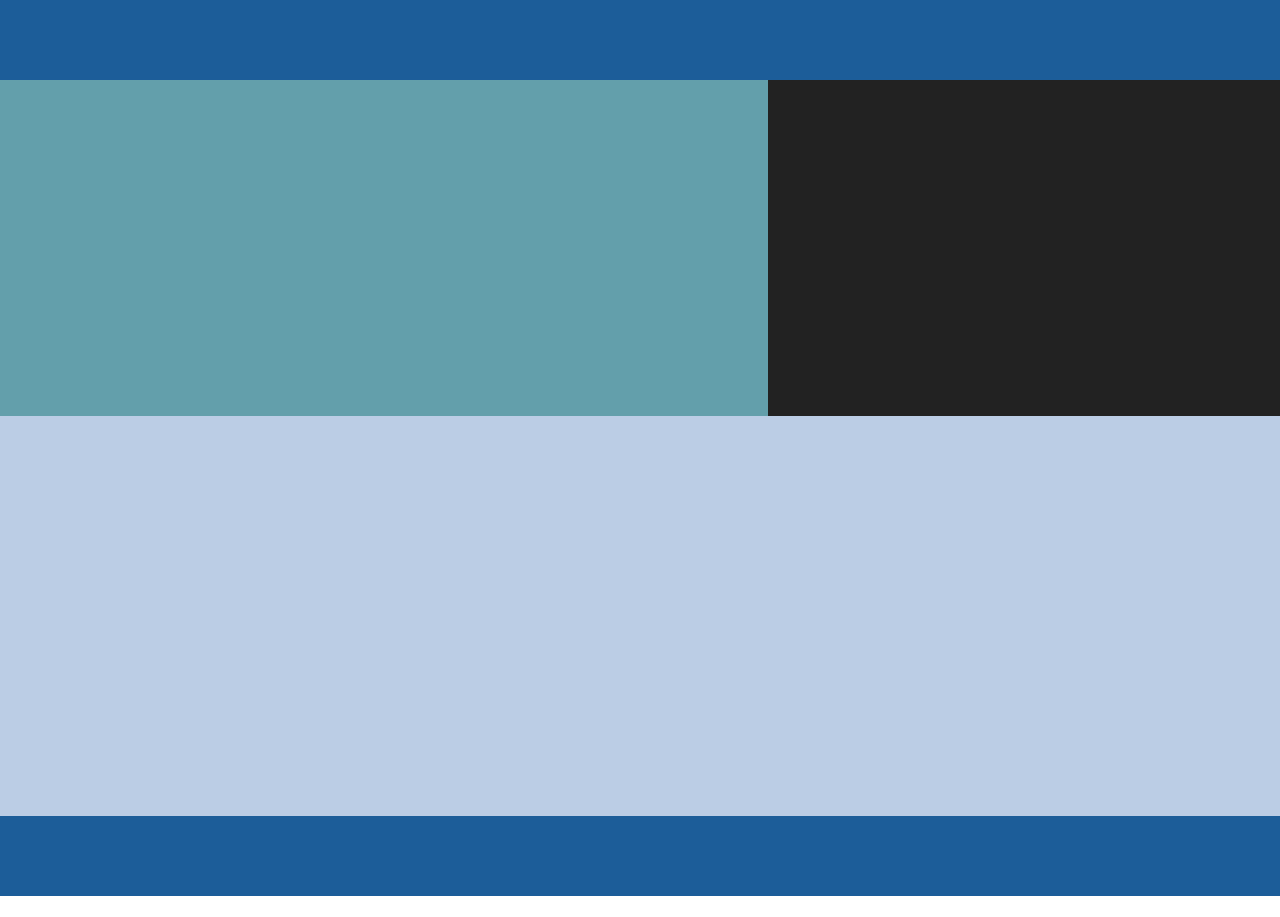
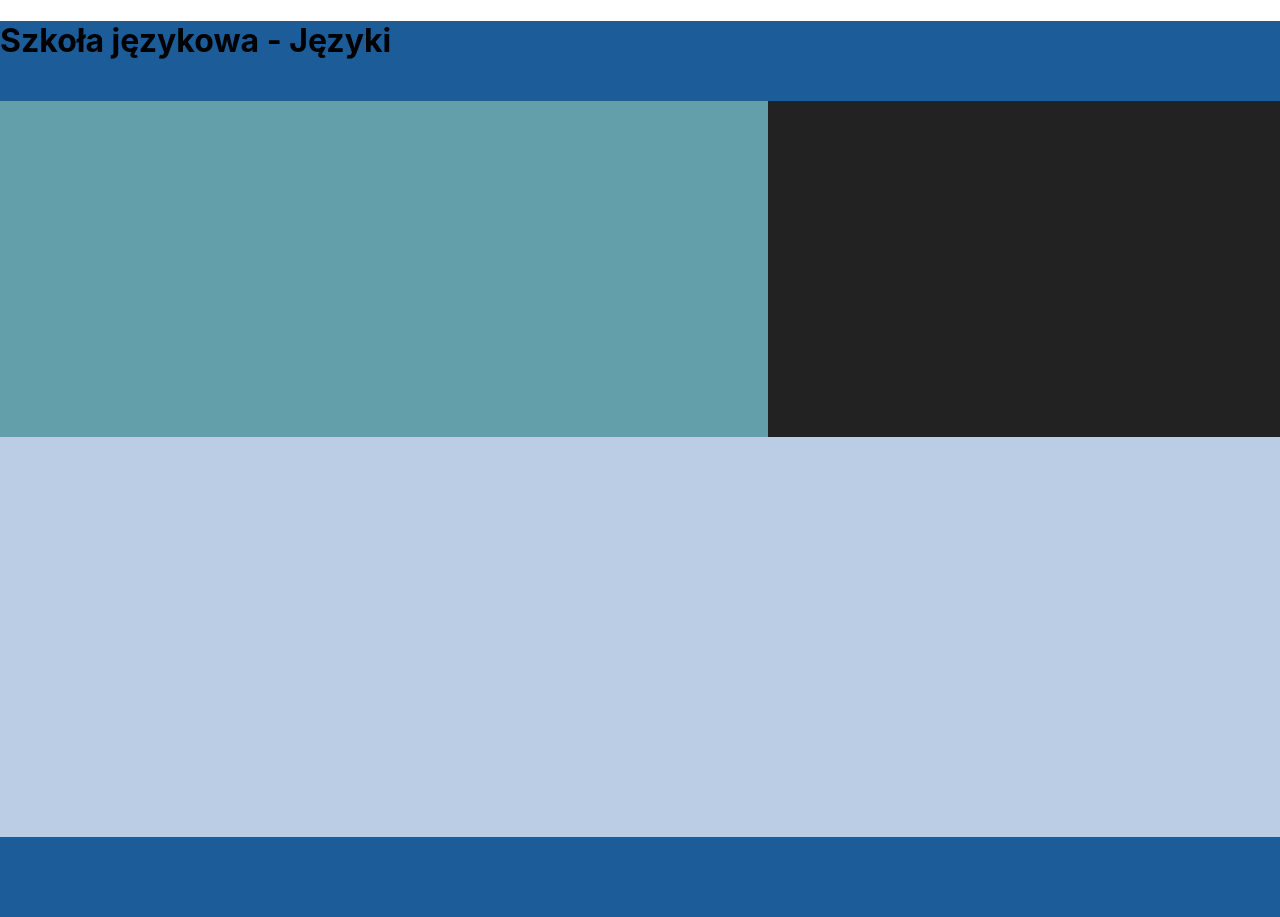
Before and after one commit to mtroxeq/languageschool, a React (Create React App) app: page / in a window 1280 px wide. Before the commit the page ends 896 px from the top, so only its background shows below. Built offline with nearby package versions, Linux system fonts and the light colour scheme.

Commit message:
dodano headerowi h1

```diff
--- a/package.json
+++ b/package.json
@@ -8,7 +8,7 @@
     "@testing-library/user-event": "^13.5.0",
     "react": "^18.2.0",
     "react-dom": "^18.2.0",
-    "react-scripts": "5.0.1",
+    "react-scripts": "^5.0.1",
     "web-vitals": "^2.1.4"
   },
   "scripts": {
--- a/src/App.css
+++ b/src/App.css
@@ -1,5 +1,6 @@
 body{
   margin: 0;
+  padding: 0;
   overflow: hidden;
 }
 
--- a/src/Footer.js
+++ b/src/Footer.js
@@ -1,7 +1,6 @@
 function Footer(){
     return(
         <footer>
-
         </footer>
     );
 }
--- a/src/Header.js
+++ b/src/Header.js
@@ -1,7 +1,7 @@
 function Header(){
     return(
         <header>
-
+            <h1>Szkoła językowa - Języki</h1>
         </header>
     );
 }
```
Also changed, not shown: 1 other file (tests, documents, lock files or other folders).
